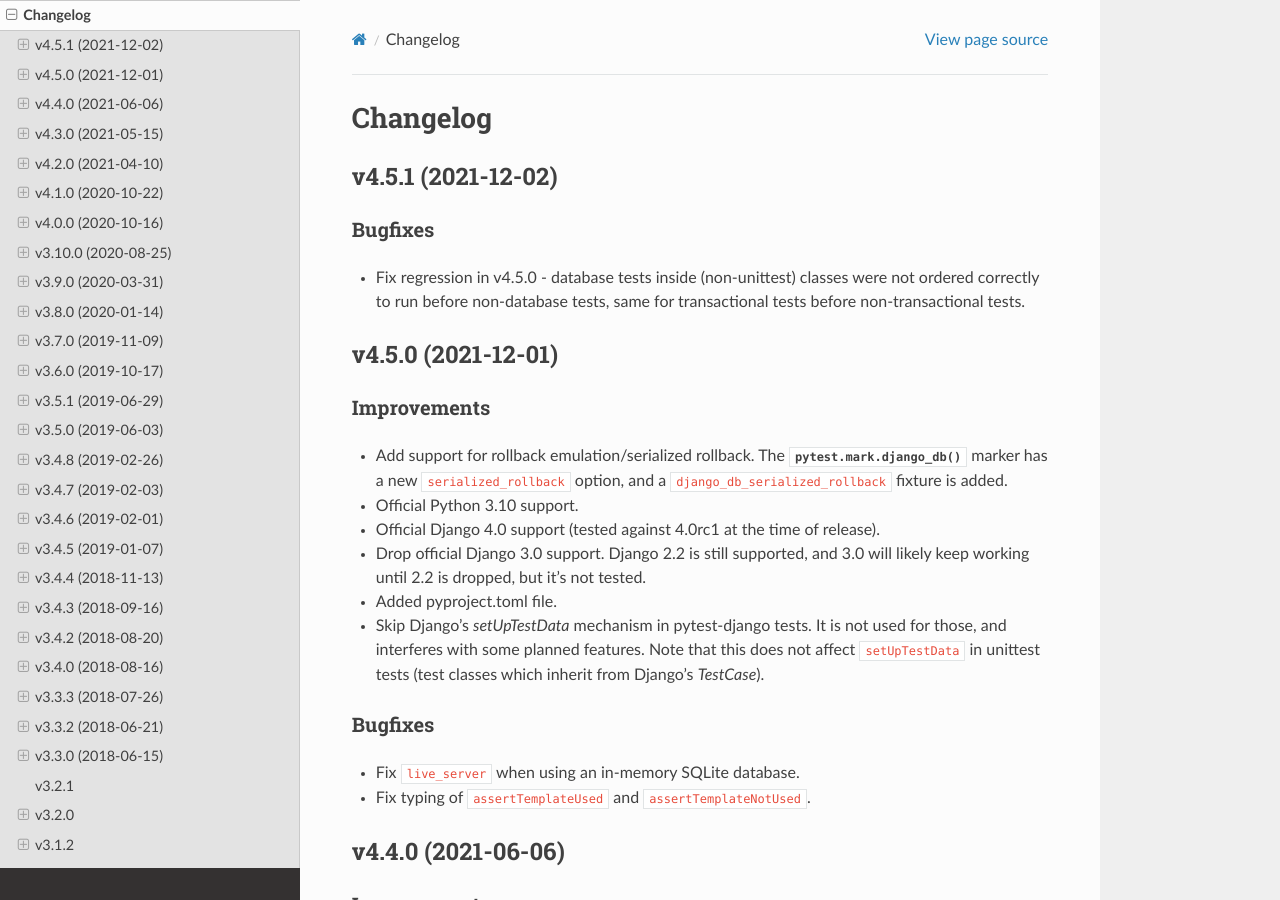
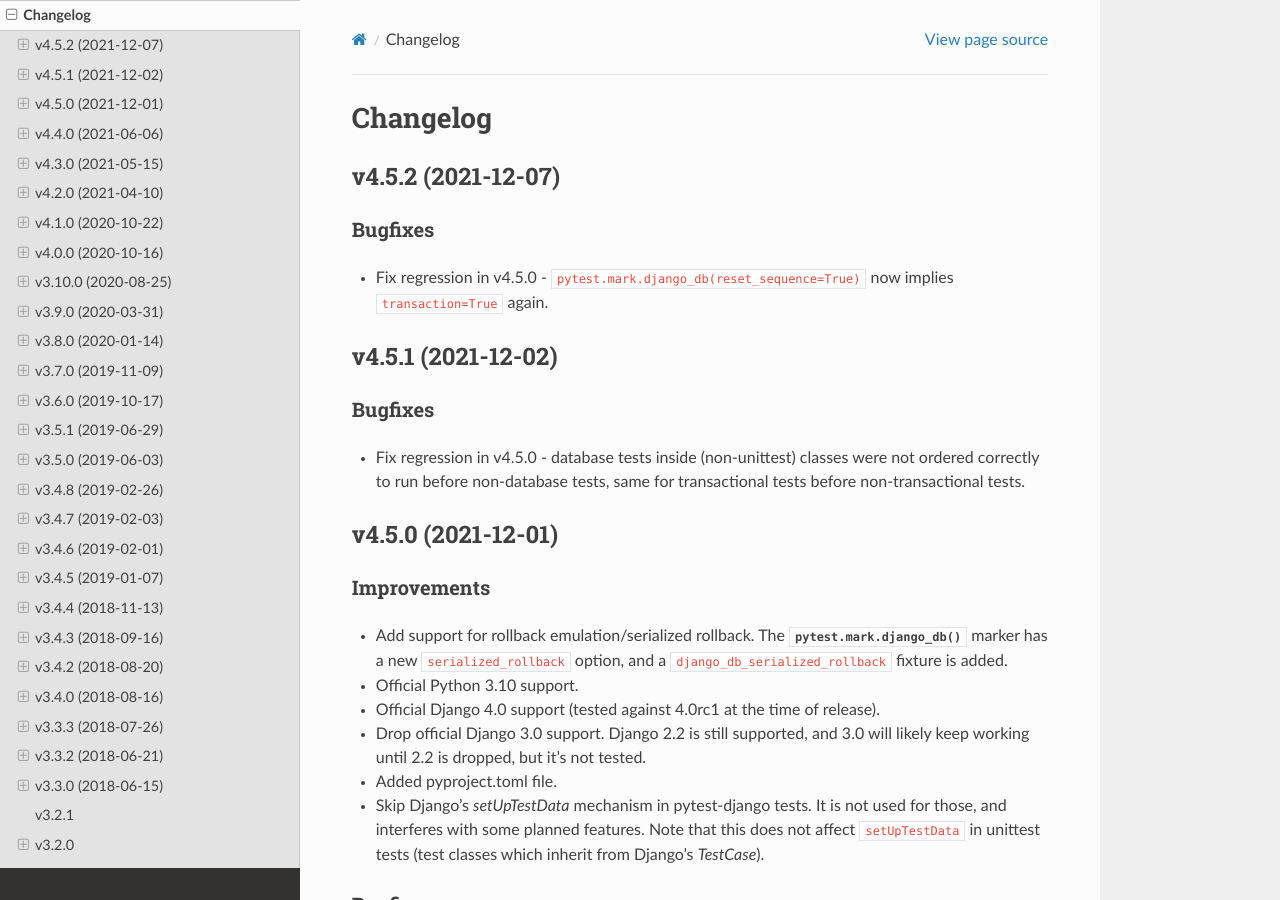
Before and after one commit to pytest-dev/pytest-django, a Sphinx documentation site: the page built from docs/changelog.rst, in a window 1280 px wide and 900 px high. Built offline with Sphinx 7.4.7 and the Read the Docs theme 2.0.0, drawn with Linux system fonts in a browser that asks for light colours; cross-references to code outside the pages are shown as plain code.

Commit message:
Make `pytest.mark.django_db(reset_sequences=True)` imply `transaction=True` again
Regressed in `4.5.0`. Though it would have been better if it hadn't,
changing it now is a breaking change so needs to be fixed.

```diff
--- a/docs/changelog.rst
+++ b/docs/changelog.rst
@@ -1,5 +1,15 @@
 Changelog
 =========
+
+v4.5.2 (2021-12-07)
+-------------------
+
+Bugfixes
+^^^^^^^^
+
+* Fix regression in v4.5.0 - ``pytest.mark.django_db(reset_sequence=True)`` now
+  implies ``transaction=True`` again.
+
 
 v4.5.1 (2021-12-02)
 -------------------
```
Also changed, not shown: 2 other files.
